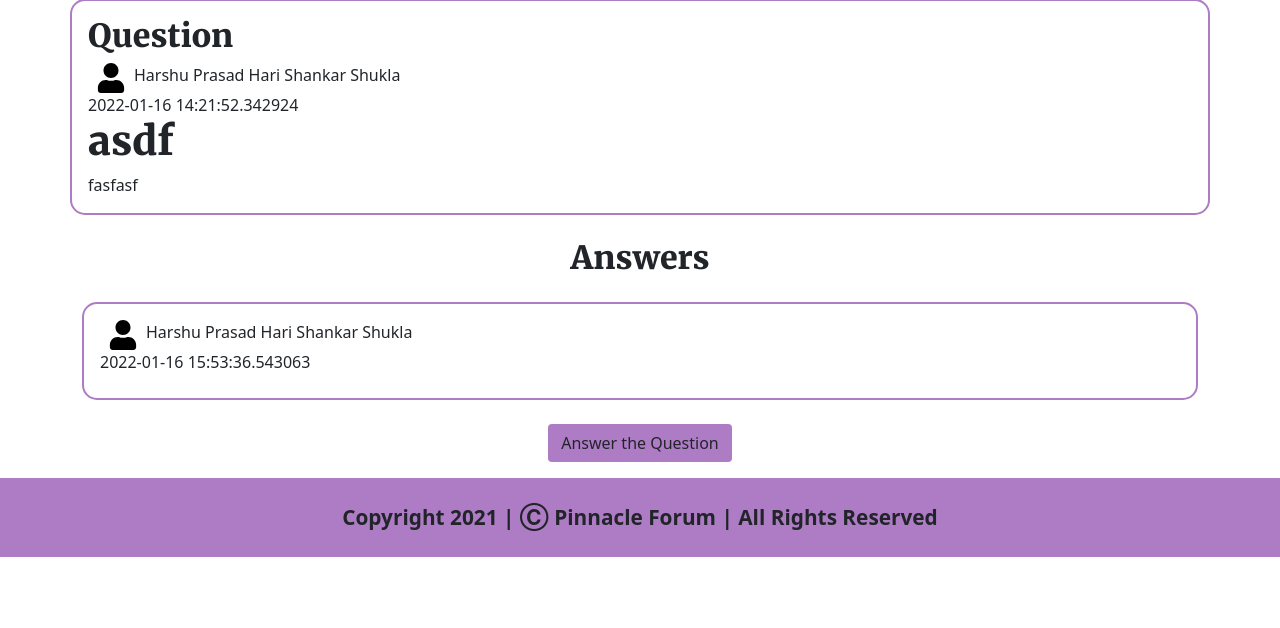
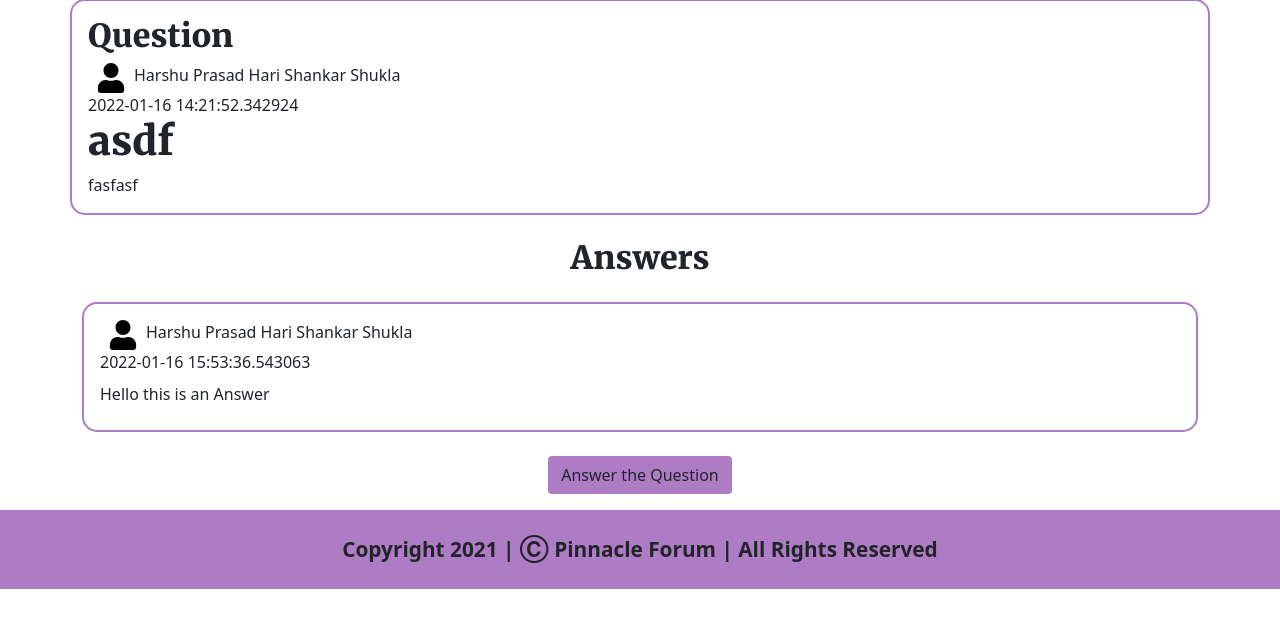
Before and after one commit to harshu-prasad/Forum-Made-Using-Python-Flask, a Flask app: page /question/67b3b84c9eb7403997dfd7df95207ec6 in a window 1280 px wide. Shown: the part 105-733 px from the top of the page. Run offline with Flask 2, Linux system fonts and the light colour scheme; data comes from the database, SQL or seed files in the repository; both versions use the stored data as it was after the commit.

Commit message:
Completely made the website

```diff
--- a/views/templates/question.html
+++ b/views/templates/question.html
@@ -177,6 +177,7 @@
         {{answer.dateNow}}
       </span>
       <div class="answer-description my-2">
+        {{answer.answerDescription}}
       </div>
     </div>
     {% endfor %}
```
Also changed, not shown: views/mainDatabaseForForum.db.
